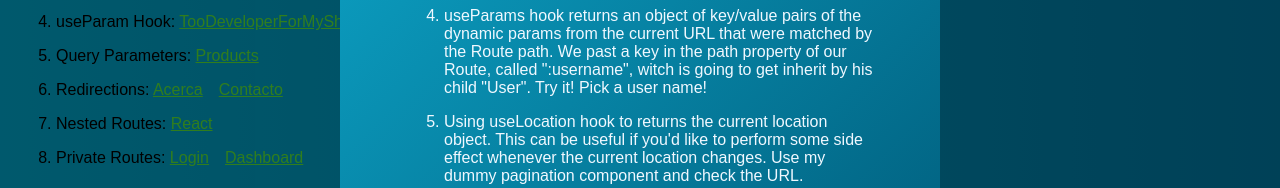
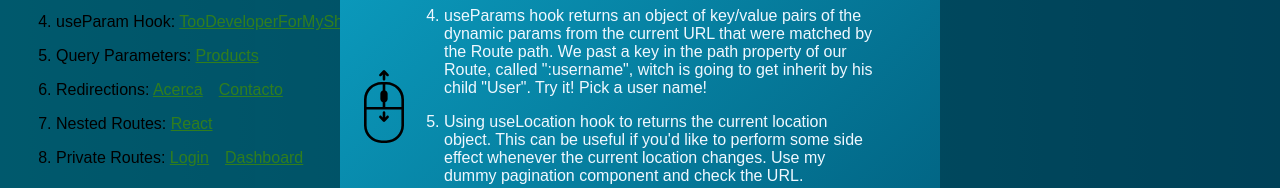
Before and after one commit to reche-git/03-React-Routes, a React (Create React App) app: page / in a window 1280 px wide. Both pictures are taken after a click on the button "Basic Concepts". Shown: the part 396-584 px from the top of the page. Built offline with nearby package versions, Linux system fonts and the light colour scheme; no server answers.

Commit message:
BasicConcept Modal actualization

```diff
--- a/src/components/BasicConcepts.js
+++ b/src/components/BasicConcepts.js
@@ -19,6 +19,7 @@ import MenuConcepts from "./MenuConcepts";
 import Modal from "./Modal";
 import PrivateRoute from "./PrivateRoute";
 import cursorImg from "../assets/cursorImg.png";
+import mouse from "../assets/mouse.svg"
 
 const BasicConcepts = () => {
   const [isOpen, openModal, closeModal] = useModal(false);
@@ -30,6 +31,7 @@ const BasicConcepts = () => {
         <img className="cursorImg" src={cursorImg} alt="Cursor Click" />
       </button>
       <Modal isOpen={isOpen} closeModal={closeModal}>
+        <img className="mouseSvg" src={mouse} alt="ScrollMouse" />
         <div className="ExplinationModal-Two-Rows">
           <h3 style={{ textAlign: "center" }}>
             What will you see in this section?
--- a/src/components/Modal.css
+++ b/src/components/Modal.css
@@ -155,4 +155,23 @@
   );
 }
 
-/* Explination Modal with two columns */
+.mouseSvg {
+  position: absolute;
+  width: 40px;
+  top: 60%;
+  left: 1.5rem;
+  animation: mouseShaske .4s 5;
+  animation-delay: 1s;
+}
+
+@keyframes mouseShaske {
+  0% {
+    transform: translateY(2px);
+  }
+  50% {
+    transform: translateY(-4px);
+  }
+  100% {
+    transform: translateY(2px);
+  }
+}
```
Also changed, not shown: src/assets/mouse.svg (added).
